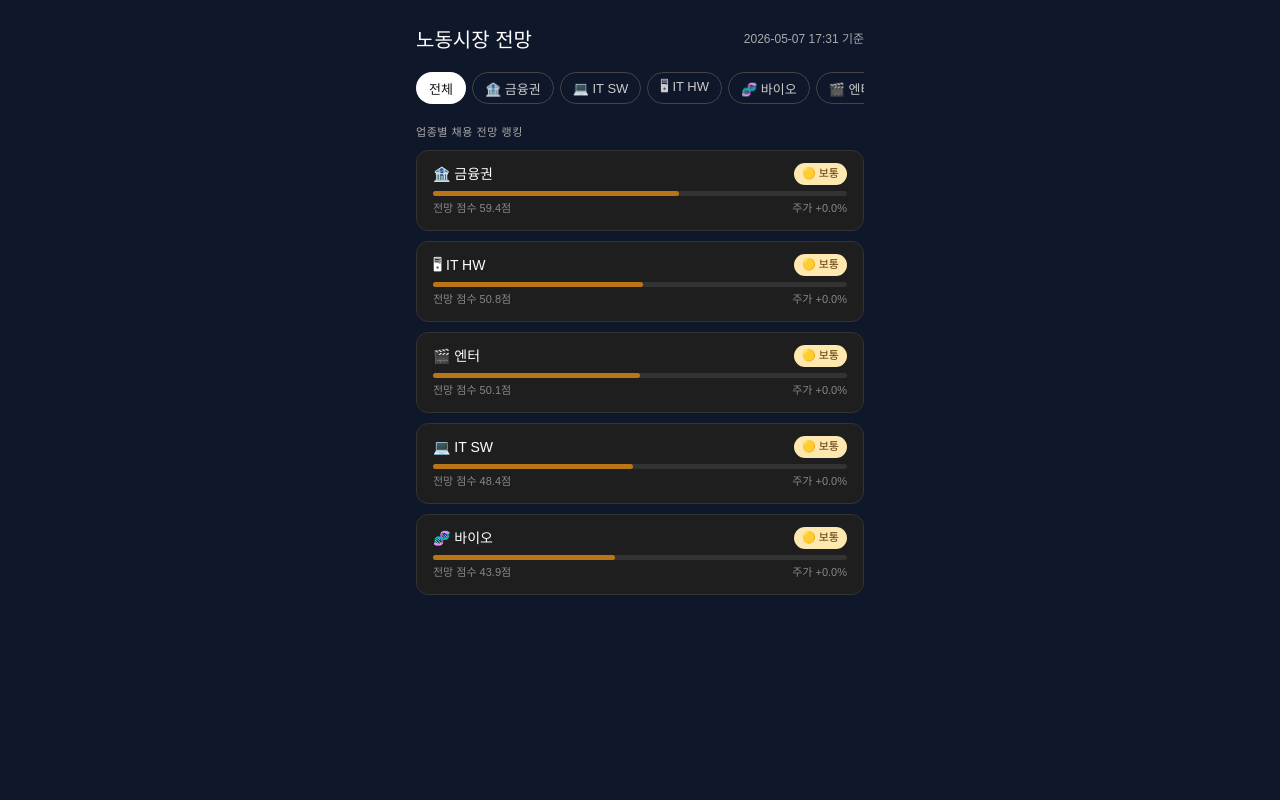
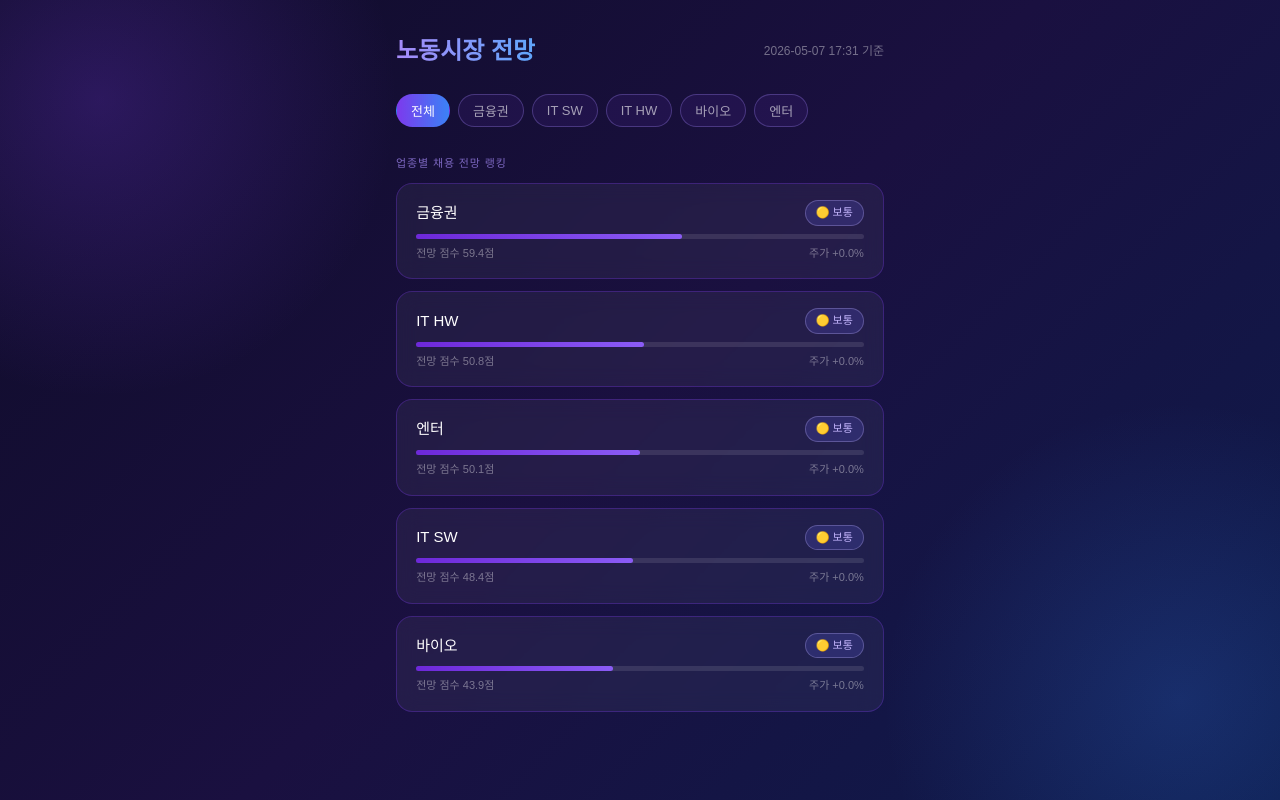
Before and after one commit to naseoyun/AI-service, a Next.js app: page /labor-market in a window 1280 px wide. Built offline with nearby package versions, Linux system fonts and the light colour scheme.

Commit message:
노동시장 예측 탭 클릭 시 페이지 이동 연결

```diff
--- a/app/labor-market/page.jsx
+++ b/app/labor-market/page.jsx
@@ -21,71 +21,51 @@ export default function LaborMarketPage() {
 
   const industryLabels = {
     '전체': '전체',
-    '금융권': '🏦 금융권',
-    'IT_SW': '💻 IT SW',
-    'IT_HW': '🖥 IT HW',
-    '바이오': '🧬 바이오',
-    '엔터': '🎬 엔터',
-  }
-
-  const trendColor = (trend) => {
-    if (trend === '긍정적') return '#1a4a08'
-    if (trend === '부정적') return '#6b1515'
-    return '#5a3205'
-  }
-
-  const trendBg = (trend) => {
-    if (trend === '긍정적') return '#c8f0a0'
-    if (trend === '부정적') return '#fbc8c8'
-    return '#fde8b0'
+    '금융권': '금융권',
+    'IT_SW': 'IT SW',
+    'IT_HW': 'IT HW',
+    '바이오': '바이오',
+    '엔터': '엔터',
   }
 
   const barColor = (score) => {
-    if (score >= 60) return '#639922'
-    if (score >= 40) return '#BA7517'
-    return '#A32D2D'
+    if (score >= 60) return 'linear-gradient(90deg, #7C3AED, #3B82F6)'
+    if (score >= 40) return 'linear-gradient(90deg, #6D28D9, #8B5CF6)'
+    return 'linear-gradient(90deg, #4C1D95, #7C3AED)'
+  }
+
+  const trendStyle = (trend) => {
+    if (trend === '긍정적') return { background: 'rgba(124,58,237,0.3)', color: '#A78BFA', border: '1px solid rgba(167,139,250,0.4)' }
+    if (trend === '부정적') return { background: 'rgba(239,68,68,0.2)', color: '#FCA5A5', border: '1px solid rgba(252,165,165,0.3)' }
+    return { background: 'rgba(99,102,241,0.2)', color: '#C4B5FD', border: '1px solid rgba(196,181,253,0.3)' }
   }
 
   return (
     <div style={styles.wrap}>
-      <div style={styles.header}>
-        <h1 style={styles.title}>노동시장 전망</h1>
-        <span style={styles.updated}>{data.updated_at} 기준</span>
-      </div>
-
-      <div style={styles.tabRow}>
-        {Object.entries(industryLabels).map(([key, label]) => (
-          <button
-            key={key}
-            style={{ ...styles.tab, ...(selectedIndustry === key ? styles.tabActive : {}) }}
-            onClick={() => { setSelectedIndustry(key); setSelectedTab(null) }}
-          >
-            {label}
-          </button>
-        ))}
-      </div>
+      <div style={styles.bgGlow1} />
+      <div style={styles.bgGlow2} />
 
       {selectedTab ? (
-        <div>
+        <div style={styles.inner}>
           <button style={styles.backBtn} onClick={() => setSelectedTab(null)}>← 전체 보기</button>
 
-          <div style={styles.detailHeader}>
+          <div style={styles.detailHeaderCard}>
+            <div style={styles.detailTop}>
               <div>
                 <div style={styles.detailIndustryName}>{industryLabels[selectedTab.industry] || selectedTab.industry}</div>
-              <div style={styles.scoreBig}>{selectedTab.score}점</div>
+                <div style={styles.scoreBig}>{selectedTab.score}<span style={styles.scoreUnit}>점</span></div>
               </div>
-            <span style={{ ...styles.badge, background: trendBg(selectedTab.trend), color: trendColor(selectedTab.trend) }}>
+              <span style={{ ...styles.badge, ...trendStyle(selectedTab.trend) }}>
                 {selectedTab.emoji} {selectedTab.trend}
               </span>
             </div>
-
             <div style={styles.barWrap}>
               <div style={{ ...styles.bar, width: `${selectedTab.score}%`, background: barColor(selectedTab.score) }} />
             </div>
-
             <div style={styles.metaRow}>
               <span>분석 기사 {selectedTab.news_count}건</span>
               <span>주가 {selectedTab.stock_change}</span>
+            </div>
           </div>
 
           <div style={styles.sectionLabel}>점수 구성</div>
@@ -95,16 +75,16 @@ export default function LaborMarketPage() {
               <span style={styles.breakVal}>긍정 {selectedTab.positive_pct}% · 중립 {selectedTab.neutral_pct}% · 부정 {selectedTab.negative_pct}%</span>
             </div>
             <div style={styles.segBar}>
-              <div style={{ width: `${selectedTab.positive_pct}%`, background: '#639922', height: '100%' }} />
-              <div style={{ width: `${selectedTab.neutral_pct}%`, background: '#888', height: '100%' }} />
-              <div style={{ width: `${selectedTab.negative_pct}%`, background: '#A32D2D', height: '100%' }} />
+              <div style={{ width: `${selectedTab.positive_pct}%`, background: 'linear-gradient(90deg,#7C3AED,#3B82F6)', height: '100%' }} />
+              <div style={{ width: `${selectedTab.neutral_pct}%`, background: 'rgba(255,255,255,0.15)', height: '100%' }} />
+              <div style={{ width: `${selectedTab.negative_pct}%`, background: 'rgba(239,68,68,0.6)', height: '100%' }} />
             </div>
           </div>
 
           <div style={styles.card}>
             <div style={styles.scoreBreakRow}>
               <span style={styles.breakLabel}>주가 등락 (30%)</span>
-              <span style={{ fontWeight: 500, color: selectedTab.stock_change?.startsWith('+') ? '#7dc44e' : '#e06060' }}>
+              <span style={{ fontWeight: 500, color: selectedTab.stock_change?.startsWith('+') ? '#A78BFA' : '#FCA5A5' }}>
                 {selectedTab.stock_change?.startsWith('+') ? '▲' : '▼'} {selectedTab.stock_change}
               </span>
             </div>
@@ -120,7 +100,7 @@ export default function LaborMarketPage() {
                   </div>
                   <div style={styles.heroBody}>
                     <div style={styles.tagRow}>
-                      <span style={{ ...styles.badge, background: trendBg('긍정적'), color: trendColor('긍정적') }}>🟢 긍정</span>
+                      <span style={{ ...styles.badge, ...trendStyle('긍정적') }}>🟢 긍정</span>
                     </div>
                     <div style={styles.heroTitle}>{selectedTab.hero_news.title}</div>
                     <div style={styles.heroMeta}>{selectedTab.hero_news.date} · 감성 점수 {selectedTab.hero_news.sentiment_score}점</div>
@@ -138,11 +118,7 @@ export default function LaborMarketPage() {
                   <a key={idx} href={news.link || '#'} target="_blank" rel="noreferrer" style={styles.newsItem}>
                     <span style={styles.newsRank}>{news.rank || idx + 1}</span>
                     <span style={styles.newsTitle}>{news.title || '제목 없음'}</span>
-                    <span style={{
-                      ...styles.newsBadge,
-                      background: trendBg(news.sentiment === 'positive' ? '긍정적' : '부정적'),
-                      color: trendColor(news.sentiment === 'positive' ? '긍정적' : '부정적'),
-                    }}>
+                    <span style={{ ...styles.badge, fontSize: 10, ...trendStyle(news.sentiment === 'positive' ? '긍정적' : '부정적') }}>
                       {news.sentiment === 'positive' ? '🟢' : '🔴'}
                     </span>
                   </a>
@@ -153,13 +129,30 @@ export default function LaborMarketPage() {
         </div>
 
       ) : (
-        <div>
+        <div style={styles.inner}>
+          <div style={styles.pageHeader}>
+            <h1 style={styles.pageTitle}>노동시장 전망</h1>
+            <span style={styles.updatedAt}>{data.updated_at} 기준</span>
+          </div>
+
+          <div style={styles.tabRow}>
+            {Object.entries(industryLabels).map(([key, label]) => (
+              <button
+                key={key}
+                style={{ ...styles.tab, ...(selectedIndustry === key ? styles.tabActive : {}) }}
+                onClick={() => setSelectedIndustry(key)}
+              >
+                {label}
+              </button>
+            ))}
+          </div>
+
           <div style={styles.sectionLabel}>업종별 채용 전망 랭킹</div>
           {filtered.map((item) => (
             <div key={item.industry} style={styles.rankCard} onClick={() => setSelectedTab(item)}>
               <div style={styles.rankCardTop}>
                 <span style={styles.rankName}>{industryLabels[item.industry] || item.industry}</span>
-                <span style={{ ...styles.badge, background: trendBg(item.trend), color: trendColor(item.trend) }}>
+                <span style={{ ...styles.badge, ...trendStyle(item.trend) }}>
                   {item.emoji} {item.trend}
                 </span>
               </div>
@@ -179,41 +172,45 @@ export default function LaborMarketPage() {
 }
 
 const styles = {
-  wrap: { maxWidth: 480, margin: '0 auto', padding: '1.5rem 1rem', fontFamily: 'sans-serif', color: '#ffffff' },
-  loading: { textAlign: 'center', padding: '3rem', color: '#aaa' },
-  header: { display: 'flex', justifyContent: 'space-between', alignItems: 'center', marginBottom: '1rem' },
-  title: { fontSize: 20, fontWeight: 500, margin: 0, color: '#ffffff' },
-  updated: { fontSize: 12, color: '#aaaaaa' },
-  tabRow: { display: 'flex', gap: 6, marginBottom: '1rem', overflowX: 'auto', paddingBottom: 4 },
-  tab: { fontSize: 13, padding: '4px 12px', borderRadius: 20, border: '1px solid #444', background: 'transparent', cursor: 'pointer', whiteSpace: 'nowrap', color: '#cccccc' },
-  tabActive: { background: '#ffffff', color: '#111111', borderColor: 'transparent' },
-  sectionLabel: { fontSize: 11, fontWeight: 500, color: '#aaaaaa', textTransform: 'uppercase', letterSpacing: '0.05em', marginBottom: 8, marginTop: 16 },
-  rankCard: { border: '1px solid #333', borderRadius: 12, padding: '0.75rem 1rem', marginBottom: 10, cursor: 'pointer', background: '#1e1e1e' },
-  rankCardTop: { display: 'flex', justifyContent: 'space-between', alignItems: 'center', marginBottom: 6 },
-  rankName: { fontSize: 14, fontWeight: 500, color: '#ffffff' },
-  rankCardSub: { display: 'flex', justifyContent: 'space-between', fontSize: 11, color: '#888888', marginTop: 4 },
-  badge: { fontSize: 11, padding: '2px 8px', borderRadius: 20 },
-  barWrap: { background: '#333', borderRadius: 4, height: 5 },
-  bar: { height: 5, borderRadius: 4, transition: 'width 0.4s' },
-  backBtn: { fontSize: 13, color: '#aaaaaa', background: 'none', border: 'none', cursor: 'pointer', marginBottom: 12, padding: 0 },
-  detailHeader: { display: 'flex', justifyContent: 'space-between', alignItems: 'flex-start', marginBottom: 8 },
-  detailIndustryName: { fontSize: 12, color: '#aaaaaa', marginBottom: 4 },
-  scoreBig: { fontSize: 32, fontWeight: 500, color: '#ffffff' },
-  metaRow: { display: 'flex', gap: 16, fontSize: 11, color: '#888888', marginTop: 6, marginBottom: 4 },
-  card: { border: '1px solid #333', borderRadius: 10, padding: '0.7rem 0.9rem', marginBottom: 8, background: '#1e1e1e' },
-  scoreBreakRow: { display: 'flex', justifyContent: 'space-between', fontSize: 12, marginBottom: 6 },
-  breakLabel: { color: '#aaaaaa', fontSize: 12 },
-  breakVal: { fontSize: 12, color: '#cccccc' },
+  wrap: { minHeight: '100vh', background: 'linear-gradient(135deg, #0F0C29 0%, #1a1040 50%, #0d1b4b 100%)', position: 'relative', overflow: 'hidden', fontFamily: 'sans-serif' },
+  bgGlow1: { position: 'absolute', top: '-200px', left: '-200px', width: '600px', height: '600px', background: 'radial-gradient(circle, rgba(124,58,237,0.25) 0%, transparent 70%)', pointerEvents: 'none' },
+  bgGlow2: { position: 'absolute', bottom: '-200px', right: '-200px', width: '600px', height: '600px', background: 'radial-gradient(circle, rgba(59,130,246,0.2) 0%, transparent 70%)', pointerEvents: 'none' },
+  inner: { maxWidth: 520, margin: '0 auto', padding: '2rem 1rem', position: 'relative', zIndex: 1 },
+  loading: { textAlign: 'center', padding: '3rem', color: '#A78BFA' },
+  pageHeader: { display: 'flex', justifyContent: 'space-between', alignItems: 'center', marginBottom: '1.5rem' },
+  pageTitle: { fontSize: 24, fontWeight: 600, color: '#ffffff', margin: 0, background: 'linear-gradient(90deg, #A78BFA, #60A5FA)', WebkitBackgroundClip: 'text', WebkitTextFillColor: 'transparent' },
+  updatedAt: { fontSize: 12, color: 'rgba(255,255,255,0.4)' },
+  tabRow: { display: 'flex', gap: 8, marginBottom: '1.5rem', overflowX: 'auto', paddingBottom: 4 },
+  tab: { fontSize: 13, padding: '6px 14px', borderRadius: 20, border: '1px solid rgba(167,139,250,0.3)', background: 'rgba(124,58,237,0.1)', cursor: 'pointer', whiteSpace: 'nowrap', color: 'rgba(255,255,255,0.6)', transition: 'all .2s' },
+  tabActive: { background: 'linear-gradient(90deg, #7C3AED, #3B82F6)', color: '#fff', borderColor: 'transparent' },
+  sectionLabel: { fontSize: 11, fontWeight: 500, color: 'rgba(167,139,250,0.7)', textTransform: 'uppercase', letterSpacing: '0.08em', marginBottom: 10, marginTop: 20 },
+  rankCard: { border: '1px solid rgba(124,58,237,0.3)', borderRadius: 16, padding: '1rem 1.2rem', marginBottom: 12, cursor: 'pointer', background: 'rgba(255,255,255,0.05)', backdropFilter: 'blur(10px)', transition: 'all .2s' },
+  rankCardTop: { display: 'flex', justifyContent: 'space-between', alignItems: 'center', marginBottom: 8 },
+  rankName: { fontSize: 15, fontWeight: 500, color: '#ffffff' },
+  rankCardSub: { display: 'flex', justifyContent: 'space-between', fontSize: 11, color: 'rgba(255,255,255,0.4)', marginTop: 6 },
+  badge: { fontSize: 11, padding: '3px 10px', borderRadius: 20 },
+  barWrap: { background: 'rgba(255,255,255,0.1)', borderRadius: 4, height: 5 },
+  bar: { height: 5, borderRadius: 4, transition: 'width 0.5s' },
+  backBtn: { fontSize: 13, color: 'rgba(167,139,250,0.8)', background: 'none', border: 'none', cursor: 'pointer', marginBottom: 16, padding: 0 },
+  detailHeaderCard: { background: 'rgba(255,255,255,0.05)', border: '1px solid rgba(124,58,237,0.3)', borderRadius: 16, padding: '1.2rem', marginBottom: 8, backdropFilter: 'blur(10px)' },
+  detailTop: { display: 'flex', justifyContent: 'space-between', alignItems: 'flex-start', marginBottom: 12 },
+  detailIndustryName: { fontSize: 12, color: 'rgba(167,139,250,0.7)', marginBottom: 4 },
+  scoreBig: { fontSize: 40, fontWeight: 700, color: '#ffffff' },
+  scoreUnit: { fontSize: 20, fontWeight: 400, marginLeft: 2 },
+  metaRow: { display: 'flex', gap: 16, fontSize: 11, color: 'rgba(255,255,255,0.4)', marginTop: 8 },
+  card: { border: '1px solid rgba(124,58,237,0.25)', borderRadius: 12, padding: '0.9rem 1rem', marginBottom: 10, background: 'rgba(255,255,255,0.04)', backdropFilter: 'blur(8px)' },
+  scoreBreakRow: { display: 'flex', justifyContent: 'space-between', fontSize: 12, marginBottom: 8 },
+  breakLabel: { color: 'rgba(196,181,253,0.8)', fontSize: 12 },
+  breakVal: { fontSize: 12, color: 'rgba(255,255,255,0.6)' },
   segBar: { display: 'flex', height: 6, borderRadius: 3, overflow: 'hidden' },
-  heroCard: { border: '1px solid #333', borderRadius: 12, overflow: 'hidden', marginBottom: 10, cursor: 'pointer' },
-  heroImg: { background: 'linear-gradient(135deg, #1D9E75, #0F6E56)', height: 70, display: 'flex', alignItems: 'flex-end', padding: '0.5rem 0.75rem' },
+  heroCard: { border: '1px solid rgba(124,58,237,0.3)', borderRadius: 16, overflow: 'hidden', marginBottom: 10, cursor: 'pointer', background: 'rgba(255,255,255,0.04)' },
+  heroImg: { background: 'linear-gradient(135deg, #7C3AED, #3B82F6)', height: 80, display: 'flex', alignItems: 'flex-end', padding: '0.6rem 0.9rem' },
   heroImgLabel: { fontSize: 11, color: 'rgba(255,255,255,0.8)' },
-  heroBody: { padding: '0.6rem 0.75rem', background: '#1e1e1e' },
-  tagRow: { display: 'flex', gap: 6, marginBottom: 6 },
-  heroTitle: { fontSize: 13, fontWeight: 500, lineHeight: 1.4, marginBottom: 4, color: '#ffffff' },
-  heroMeta: { fontSize: 11, color: '#888888' },
-  newsItem: { display: 'flex', alignItems: 'flex-start', gap: 8, padding: '0.4rem 0', borderBottom: '1px solid #333', textDecoration: 'none', color: 'inherit' },
-  newsRank: { fontSize: 12, fontWeight: 500, color: '#888888', minWidth: 16 },
-  newsTitle: { fontSize: 12, flex: 1, lineHeight: 1.4, color: '#ffffff' },
-  newsBadge: { fontSize: 11, padding: '1px 6px', borderRadius: 8, flexShrink: 0 },
+  heroBody: { padding: '0.8rem 1rem' },
+  tagRow: { display: 'flex', gap: 6, marginBottom: 8 },
+  heroTitle: { fontSize: 14, fontWeight: 500, lineHeight: 1.5, marginBottom: 6, color: '#ffffff' },
+  heroMeta: { fontSize: 11, color: 'rgba(255,255,255,0.4)' },
+  newsItem: { display: 'flex', alignItems: 'flex-start', gap: 10, padding: '0.5rem 0', borderBottom: '1px solid rgba(124,58,237,0.2)', textDecoration: 'none', color: 'inherit' },
+  newsRank: { fontSize: 12, fontWeight: 500, color: 'rgba(167,139,250,0.7)', minWidth: 16 },
+  newsTitle: { fontSize: 12, flex: 1, lineHeight: 1.5, color: 'rgba(255,255,255,0.85)' },
 }
```
Also changed, not shown: app/page.js (+13 -3 lines). Lines whose indentation alone changed are shown as unchanged.
